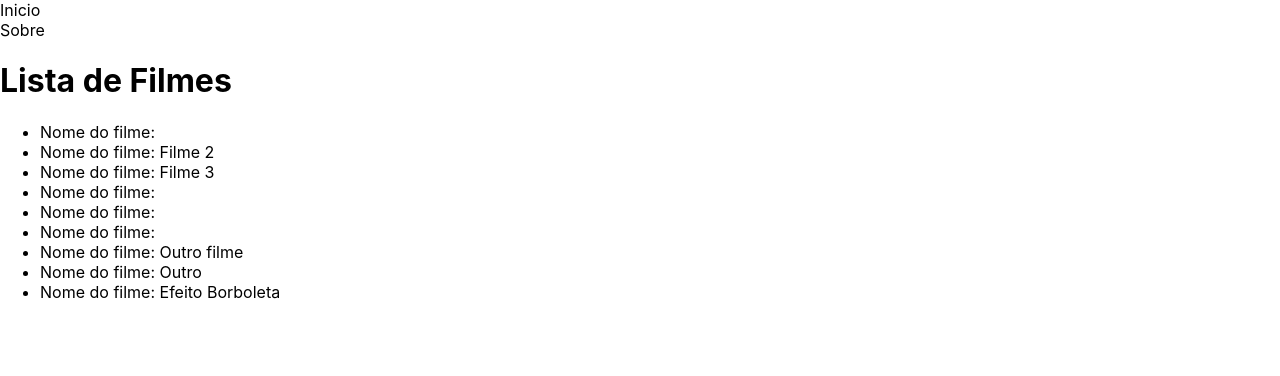
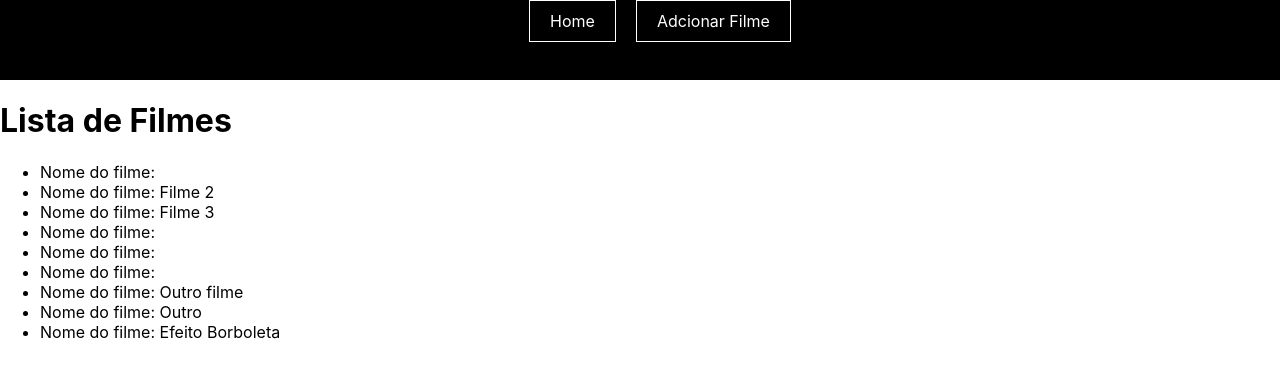
Before and after one commit to rafael-rodrigues-santos/desafio-grupokrs, a React (Create React App) app in the folder locadora/: page / in a window 1280 px wide. Shown: the top 376 px of the page. Built offline with nearby package versions, Linux system fonts and the light colour scheme; data requests are answered from the project's data file.

Commit message:
Estilizando barra de menu

```diff
--- a/locadora/src/components/menu/menu.css
+++ b/locadora/src/components/menu/menu.css
@@ -0,0 +1,34 @@
+.menu {
+    width: 100%;
+    margin: 0;
+    padding: 0;
+    background:#000;
+    height: 80px;
+}
+
+.menu__container {
+    min-width: 350px;
+    max-width: 980px;
+    width: 90%;
+    margin: 0 auto;
+}
+
+.menu__container-itens {
+    margin: auto;
+}
+
+.menu__container-itens ul {
+    display: flex;
+    align-items: center;
+    justify-content: center;
+    margin: 0 auto;
+}
+
+.menu__container-itens li {
+    text-decoration: none;
+    list-style: none;
+    margin: 0 10px;
+    padding: 10px 20px;
+    border: 1px solid #fff;
+    color: #fff;
+}
--- a/locadora/src/components/menu/menu.jsx
+++ b/locadora/src/components/menu/menu.jsx
@@ -6,13 +6,11 @@ export default class Menu extends Component {
         return (
             <div className="menu">
                 <div className="menu__container">
-                    <div className="menu__container--itens">
-                        <div>
-                            Inicio
-                        </div>
-                        <div>
-                            Sobre
-                        </div>
+                    <div className="menu__container-itens">
+                        <ul>
+                            <li> Home </li>
+                            <li> Adcionar Filme </li>
+                        </ul>
                     </div>
                 </div>
             </div>
```
